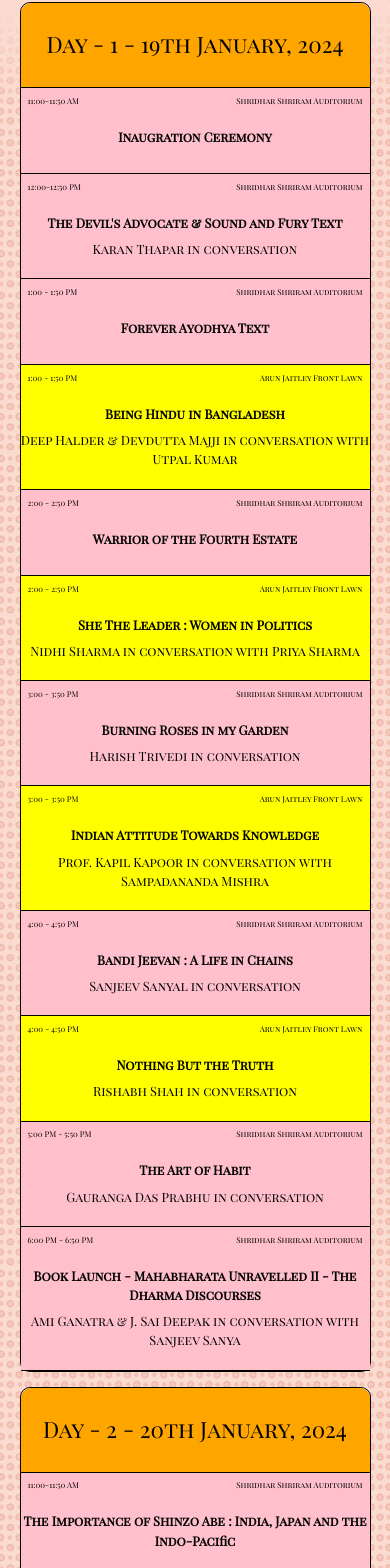
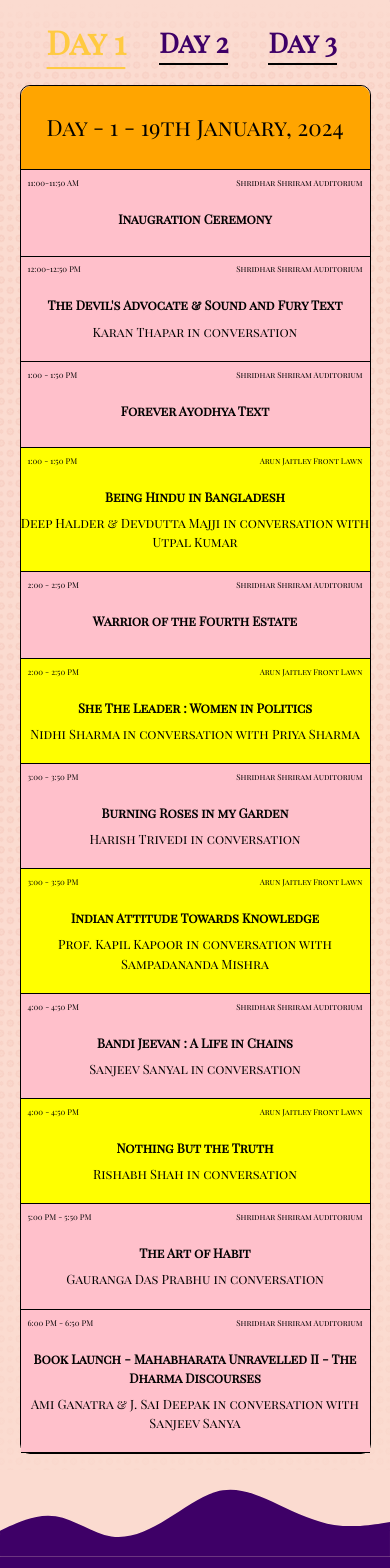
Before and after one commit to mehul1409/DuLitFest, a React (Vite) app: page /programme in a window 390 px wide. Shown: the part 286-1854 px from the top of the page. Built offline with nearby package versions, Linux system fonts and the light colour scheme.

Commit message:
added days button in programme

```diff
--- a/src/Pages/Programme/Programme.jsx
+++ b/src/Pages/Programme/Programme.jsx
@@ -1,3 +1,5 @@
+
+import React, { useState } from "react";
 import PageHeader from "../../Components/PageHeader/PageHeader";
 import EventDetailsDay1 from "../../assets/data/EventDetailsDay1";
 import EventDetailsDay2 from "../../assets/data/EventDetailsDay2";
@@ -7,28 +9,47 @@ import "./Programme.scss";
 import Footer from "../../Components/Footer/Footer";
 
 const Programme = () => {
+  const [selectedDay, setSelectedDay] = useState("Day1");
+
+  const handleDayClick = (day) => {
+    setSelectedDay(day);
+  };
+
+  const getEventDetails = () => {
+    switch (selectedDay) {
+      case "Day1":
+        return EventDetailsDay1;
+      case "Day2":
+        return EventDetailsDay2;
+      case "Day3":
+        return EventDetailsDay3;
+      default:
+        return [];
+    }
+  };
+
   return (
     <>
       <PageHeader bgColor="#808080" fgColor="rgb(251, 219, 208, 1)" heading="Programme" />
       <div className="hello">
         <div className="outer-1">
-          <motion.div
-            // initial={{ x: '-100vw' }}
-            // animate={{ x: '0.7vw' }}
-            // transition={{ duration: 1 }}
-            className="box-1"
-          >
+          <div className="day-buttons">
+            <button className={selectedDay === "Day1" ? "activeDay" : ""} onClick={() => handleDayClick("Day1")}>Day 1</button>
+            <button className={selectedDay === "Day2" ? "activeDay" : ""} onClick={() => handleDayClick("Day2")}>Day 2</button>
+            <button className={selectedDay === "Day3" ? "activeDay" : ""} onClick={() => handleDayClick("Day3")}>Day 3</button>
+          </div>
+          <motion.div className="box-1">
             <motion.div
               initial={{ opacity: 0 }}
               whileInView={{ opacity: 1 }}
-              transition={{ duration: 1, delay: 0 }}
+              transition={{ duration: 1 }}
               viewport={{ once: true }}
               className="Day1"
             >
-              Day - 1 - 19th January, 2024
+              {`Day - ${selectedDay.slice(-1)} - 19th January, 2024`}
             </motion.div>
             <ul>
-              {EventDetailsDay1.map((event, index) => (
+              {getEventDetails().map((event, index) => (
                 <motion.div
                   initial={{ opacity: 0 }}
                   whileInView={{ opacity: 1 }}
@@ -38,93 +59,7 @@ const Programme = () => {
                   key={index}
                   style={{
                     backgroundColor:
-                      event.Place === "Shridhar Shriram Auditorium"
-                        ? "pink"
-                        : "yellow",
-                  }}
-                >
-                  <div className="top">
-                    <p>{event.time}</p>
-                    <p>{event.Place}</p>
-                  </div>
-                  <h1> {event.Event_Name}</h1>
-                  <p> {event.Address}</p>
-                </motion.div>
-              ))}
-            </ul>
-          </motion.div>
-
-          <motion.div
-            // initial={{ x: '-100vw' }}
-            // animate={{ x: '0.7vw' }}
-            // transition={{ duration: 2 }}
-            className="box-2"
-          >
-            <motion.div
-              initial={{ opacity: 0 }}
-              whileInView={{ opacity: 1 }}
-              transition={{ duration: 1 }}
-              viewport={{ once: true }}
-              className="Day1"
-            >
-              Day - 2 - 20th January, 2024
-            </motion.div>
-            <ul>
-              {EventDetailsDay2.map((event, index) => (
-                <motion.div
-                  initial={{ opacity: 0 }}
-                  whileInView={{ opacity: 1 }}
-                  transition={{ duration: 1, delay: 0.1 }}
-                  viewport={{ once: true }}
-                  className="one"
-                  key={index}
-                  style={{
-                    backgroundColor:
-                      event.Place === "Shridhar Shriram Auditorium"
-                        ? "pink"
-                        : "yellow",
-                  }}
-                >
-                  <div className="top">
-                    <p>{event.time}</p>
-                    <p>{event.Place}</p>
-                  </div>
-                  <h1> {event.Event_Name}</h1>
-                  <p> {event.Address}</p>
-                </motion.div>
-              ))}
-            </ul>
-          </motion.div>
-
-          <motion.div
-            // initial={{ x: '-100vw' }}
-            // animate={{ x: '0.7vw' }}
-            // transition={{ duration: 2 }}
-            className="box-1"
-          >
-            <motion.div
-              initial={{ opacity: 0 }}
-              whileInView={{ opacity: 1 }}
-              transition={{ duration: 1 }}
-              viewport={{ once: true }}
-              className="Day1"
-            >
-              Day - 3 - 20th January, 2024
-            </motion.div>
-            <ul>
-              {EventDetailsDay3.map((event, index) => (
-                <motion.div
-                  initial={{ opacity: 0 }}
-                  whileInView={{ opacity: 1 }}
-                  transition={{ duration: 1, delay: 0.1 }}
-                  viewport={{ once: true }}
-                  className="one"
-                  key={index}
-                  style={{
-                    backgroundColor:
-                      event.Place === "Shridhar Shriram Auditorium"
-                        ? "pink"
-                        : "yellow",
+                      event.Place === "Shridhar Shriram Auditorium" ? "pink" : "yellow",
                   }}
                 >
                   <div className="top">
--- a/src/Pages/Programme/Programme.scss
+++ b/src/Pages/Programme/Programme.scss
@@ -1,3 +1,13 @@
+.hello {
+    // background-image: linear-gradient( #3fada8 0%,
+    // #808080 100%);
+    // background: linear-gradient(rgb(251, 219, 208, 1) 0%, rgba(251, 219, 208, 0.5) 2%, rgba(251, 219, 208, 0.1) 5%, rgba(251, 219, 208, 0.1) 50%, rgba(251, 219, 208, 0.5) 95%, rgba(251, 219, 208, 1) 100%),
+    //     url('./speaker-bg.jpg') center/contain repeat;
+
+    background: linear-gradient(rgba(251, 219, 208, 1) 0%, rgba(251, 219, 208, 0.8) 2%, rgba(251, 219, 208, 0.7) 5%, rgba(251, 219, 208, 0.7) 50%, rgba(251, 219, 208, 1) 80%, rgba(251, 219, 208, 1) 95%),
+        url('./speaker-bg.jpg') center/contain repeat !important;
+}
+
 .outer-1 {
     width: 100%;
     // background-image: linear-gradient(rgb(250, 169, 47), rgb(250, 169, 47, 0.5), rgb(246, 37, 251, 0.5), rgb(246, 37, 251, 1));
@@ -11,14 +21,37 @@
 
 }
 
-.hello {
-    // background-image: linear-gradient( #3fada8 0%,
-    // #808080 100%);
-    // background: linear-gradient(rgb(251, 219, 208, 1) 0%, rgba(251, 219, 208, 0.5) 2%, rgba(251, 219, 208, 0.1) 5%, rgba(251, 219, 208, 0.1) 50%, rgba(251, 219, 208, 0.5) 95%, rgba(251, 219, 208, 1) 100%),
-    //     url('./speaker-bg.jpg') center/contain repeat;
+.day-buttons {
+    display: flex;
+    justify-content: center;
+    align-items: center;
+    margin-bottom: 20px;
+    // font-size: large;
+    // margin-top: 20px;
+    padding-top: 20px;
 
-    background: linear-gradient(rgba(251, 219, 208, 1) 0%, rgba(251, 219, 208, 0.1) 2%, rgba(251, 219, 208, 0.1) 5%, rgba(251, 219, 208, 0.1) 50%, rgba(251, 219, 208, 1) 95%),
-        url('./speaker-bg.jpg') center/contain repeat !important;
+    button {
+
+        color: #3e0067;
+        font-size: 2rem;
+        font-style: Playfare Display;
+        font-weight: 600;
+        border-radius: 10px;
+        // padding: 5px 9px;
+        margin: 0px 50px;
+        border-bottom: 2px solid black;
+        border-bottom-left-radius: 0;
+        border-bottom-right-radius: 0;
+        display: flex;
+        justify-content: center;
+        margin-bottom: 10px;
+    }
+
+    .activeDay {
+        color: #FFCA42;
+        transform: scale(1.2);
+        border-bottom: 2px solid #FFCA42;
+    }
 }
 
 .Day1,
@@ -97,14 +130,22 @@ ul {
         }
 
     }
+
+    .day-buttons {
+
+        button {
+            font-size: 2rem;
+        }
+
+    }
 }
 
 
 @media (max-width: 768px) {
 
     .box-1,
-    box-2,
-    box-3 {
+    .box-2,
+    .box-3 {
         margin-left: 2%;
         margin-right: 2%;
     }
@@ -114,13 +155,22 @@ ul {
             font-size: 1.3rem;
         }
     }
+
+    .day-buttons {
+
+        button {
+            font-size: 2rem;
+            margin: 0px 20px;
+        }
+
+    }
 }
 
 @media (max-width: 616px) {
 
     .box-1,
     .box-2,
-    box-3 {
+    .box-3 {
         margin-left: 5%;
         margin-right: 5%;
     }
@@ -139,6 +189,15 @@ ul {
         p {
             font-size: 0.8rem;
         }
+    }
+
+    .day-buttons {
+
+        button {
+            font-size: 2rem;
+            margin: 0px 20px;
+        }
+
     }
 }
 
@@ -166,4 +225,14 @@ ul {
             font-size: 0.8rem;
         }
     }
+
+    .day-buttons {
+
+        button {
+            font-size: 1.7rem;
+            margin: 0px 20px;
+        }
+
+    }
+
 }
```
